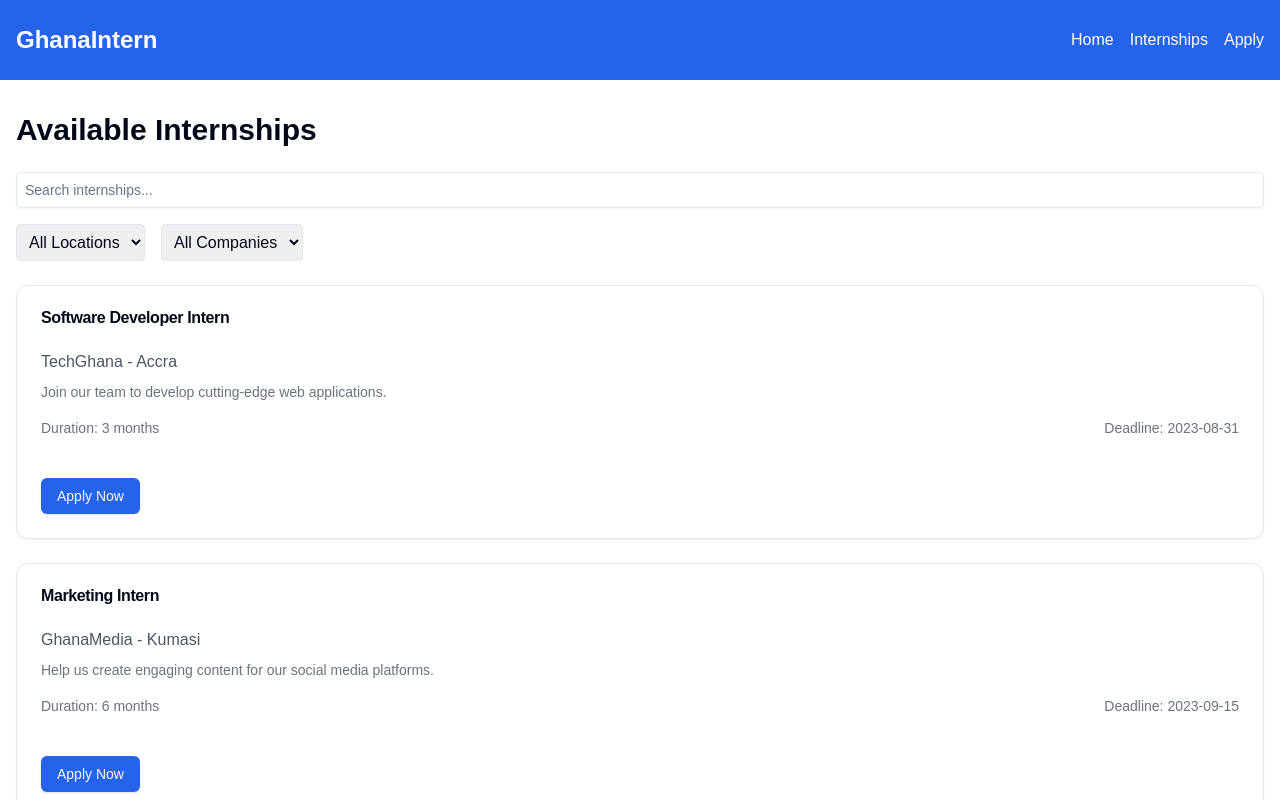
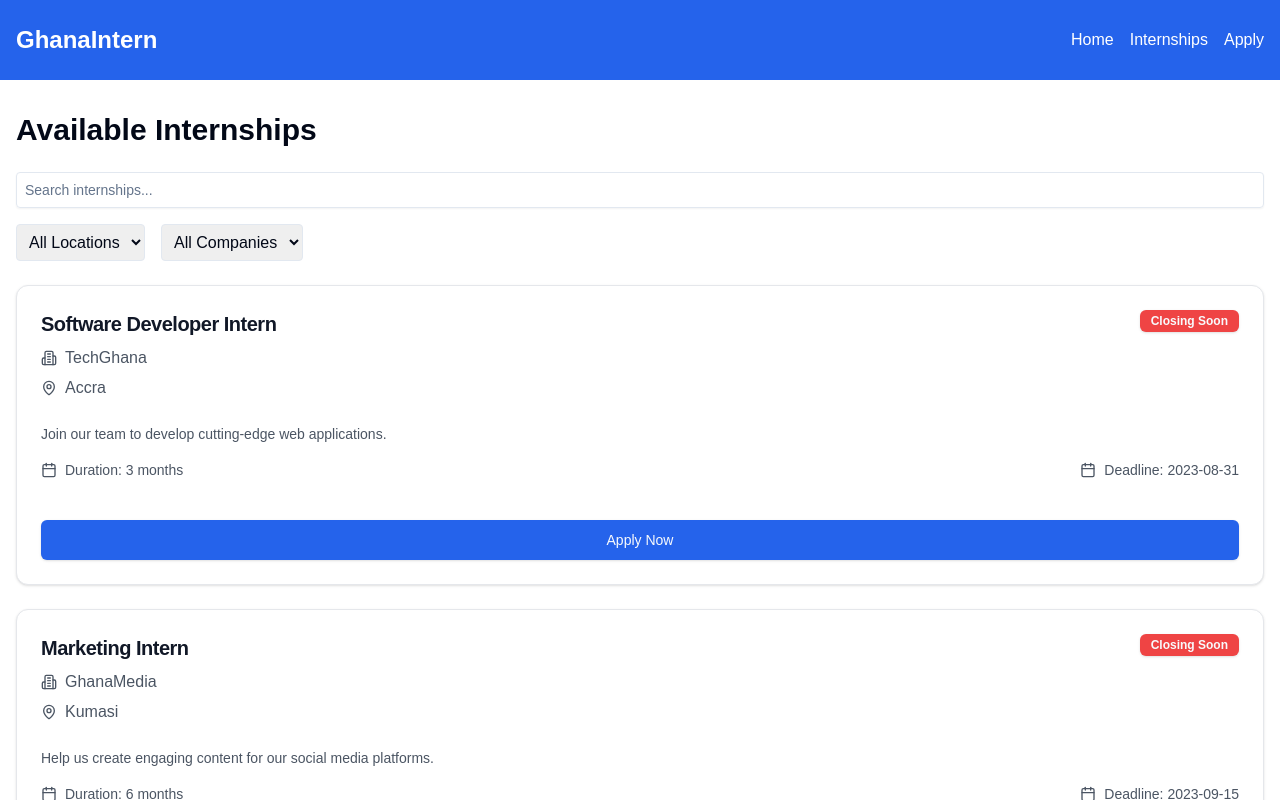
Before and after one commit to harryyking/InternWithUs, a Next.js app: page /internships in a window 1280 px wide. Shown: the top 800 px of the page. Built offline with nearby package versions, Linux system fonts and the light colour scheme; a web font is replaced by a local one.

Commit message:
new layout

```diff
--- a/app/layout.tsx
+++ b/app/layout.tsx
@@ -18,11 +18,13 @@ export default function RootLayout({
   children: React.ReactNode;
 }>) {
   return (
-    <html lang="en" className={brandFont.className}>
-      <body className="flex flex-col min-h-screen">
+    <html lang="en" >
+      <body  className={brandFont.className}>
+        <div className="flex flex-col min-h-screen">
         <Header />
         <main className="flex-grow">{children}</main>
         <Footer />
+        </div>
       </body>
     </html>
   );
--- a/components/Internship.tsx
+++ b/components/Internship.tsx
@@ -1,3 +1,5 @@
+import { Badge } from "@/components/ui/badge"
+import { Calendar, Building2, MapPin } from "lucide-react"
 import Link from "next/link"
 import { Card, CardContent, CardDescription, CardFooter, CardTitle, CardHeader } from "./ui/card"
 import { Button } from "./ui/button"
@@ -12,31 +14,71 @@ interface InternshipCardProps {
   deadline: string
 }
 
-export function InternshipCard({ id, title, company, location, description, duration, deadline }: InternshipCardProps) {
+export function InternshipCard({
+  id,
+  title,
+  company,
+  location,
+  description,
+  duration,
+  deadline,
+}: InternshipCardProps) {
+  // Calculate days until deadline
+  const daysUntilDeadline = Math.ceil(
+    (new Date(deadline).getTime() - new Date().getTime()) / (1000 * 3600 * 24)
+  )
+
   return (
-    <Card className="shadow-sm hover:shadow-md transition-shadow">
-      <CardHeader>
+    <Card className="group hover:shadow-lg transition-all duration-300 border-gray-200">
+      <CardHeader className="space-y-2">
+        <div className="flex items-start justify-between">
+          <CardTitle className="text-xl font-bold text-gray-900">{title}</CardTitle>
+          <Badge
+            variant={daysUntilDeadline <= 7 ? "destructive" : "secondary"}
+            className="ml-2"
+          >
+            {daysUntilDeadline <= 7 ? "Closing Soon" : "Active"}
+          </Badge>
+        </div>
+        <div className="flex flex-col space-y-1.5">
+          <div className="flex items-center text-gray-600">
+            <Building2 className="w-4 h-4 mr-2" />
+            <span className="font-medium">{company}</span>
+          </div>
+          <div className="flex items-center text-gray-600">
+            <MapPin className="w-4 h-4 mr-2" />
+            <span>{location}</span>
+          </div>
+        </div>
+      </CardHeader>
 
-        <CardTitle>{title}</CardTitle>
-      </CardHeader>
-      <CardContent>
-      <p className="text-gray-600 mb-2">
-        {company} - {location}
-      </p>
-      <p className="text-sm text-gray-500 mb-4">{description}</p>
-      <div className="flex justify-between items-center text-sm text-gray-500 mb-4">
-        <span>Duration: {duration}</span>
-        <span>Deadline: {deadline}</span>
-      </div>
+      <CardContent className="space-y-4">
+        <CardDescription className="text-gray-600 line-clamp-2">
+          {description}
+        </CardDescription>
+
+        <div className="flex flex-col sm:flex-row sm:justify-between gap-2 text-sm">
+          <div className="flex items-center text-gray-600">
+            <Calendar className="w-4 h-4 mr-2" />
+            <span>Duration: {duration}</span>
+          </div>
+          <div className="flex items-center text-gray-600">
+            <Calendar className="w-4 h-4 mr-2" />
+            <span>Deadline: {deadline}</span>
+          </div>
+        </div>
       </CardContent>
-      <CardFooter>
-      <Link
-        href={`/apply?id=${id}`}
-      >
-       <Button>Apply Now</Button>
-      </Link>
+
+      <CardFooter className="pt-4">
+        <Link href={`/apply?id=${id}`} className="w-full">
+          <Button
+            className="w-full group-hover:bg-primary/90 transition-colors"
+            size="lg"
+          >
+            Apply Now
+          </Button>
+        </Link>
       </CardFooter>
-
     </Card>
   )
 }
```
